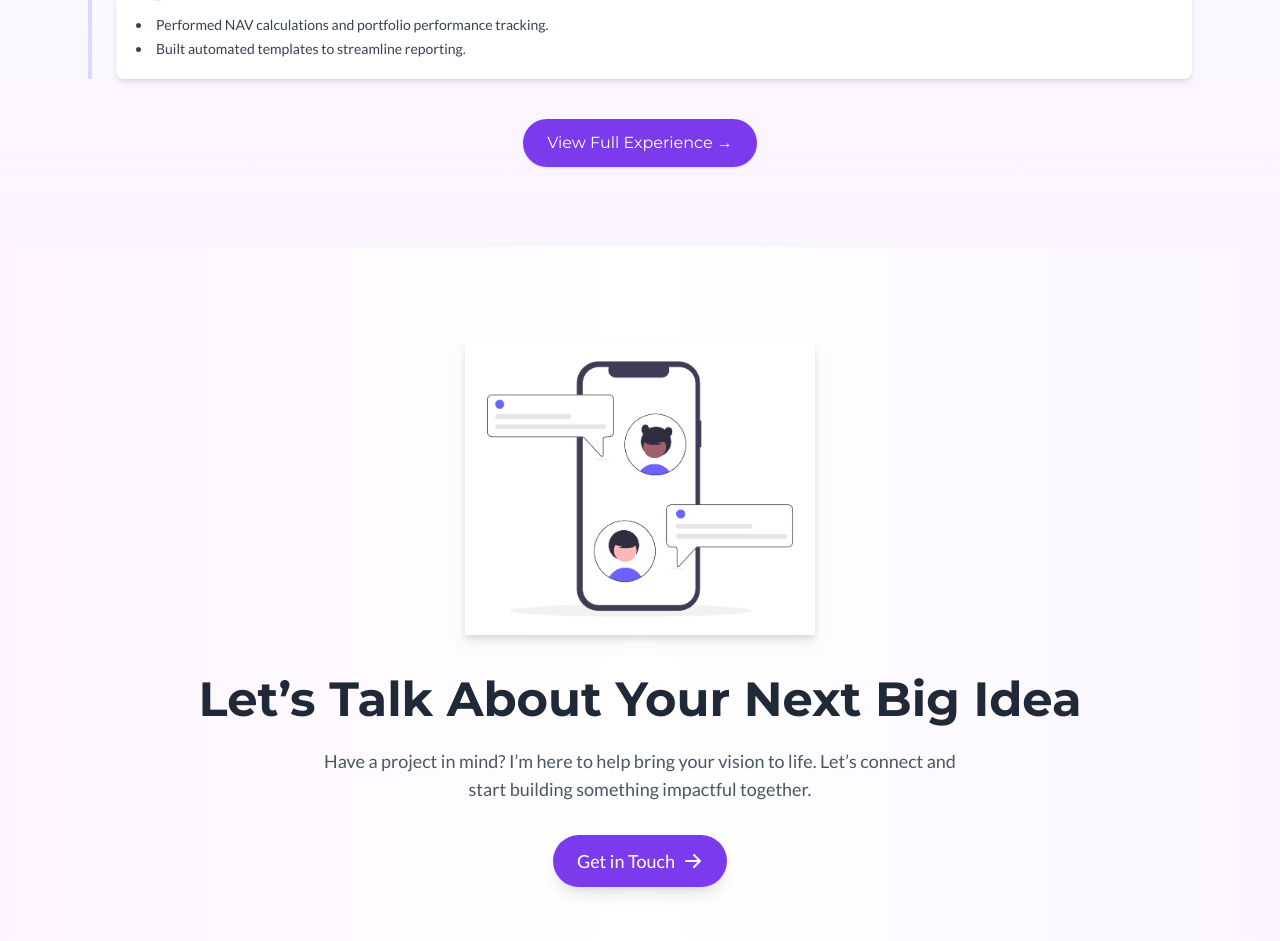
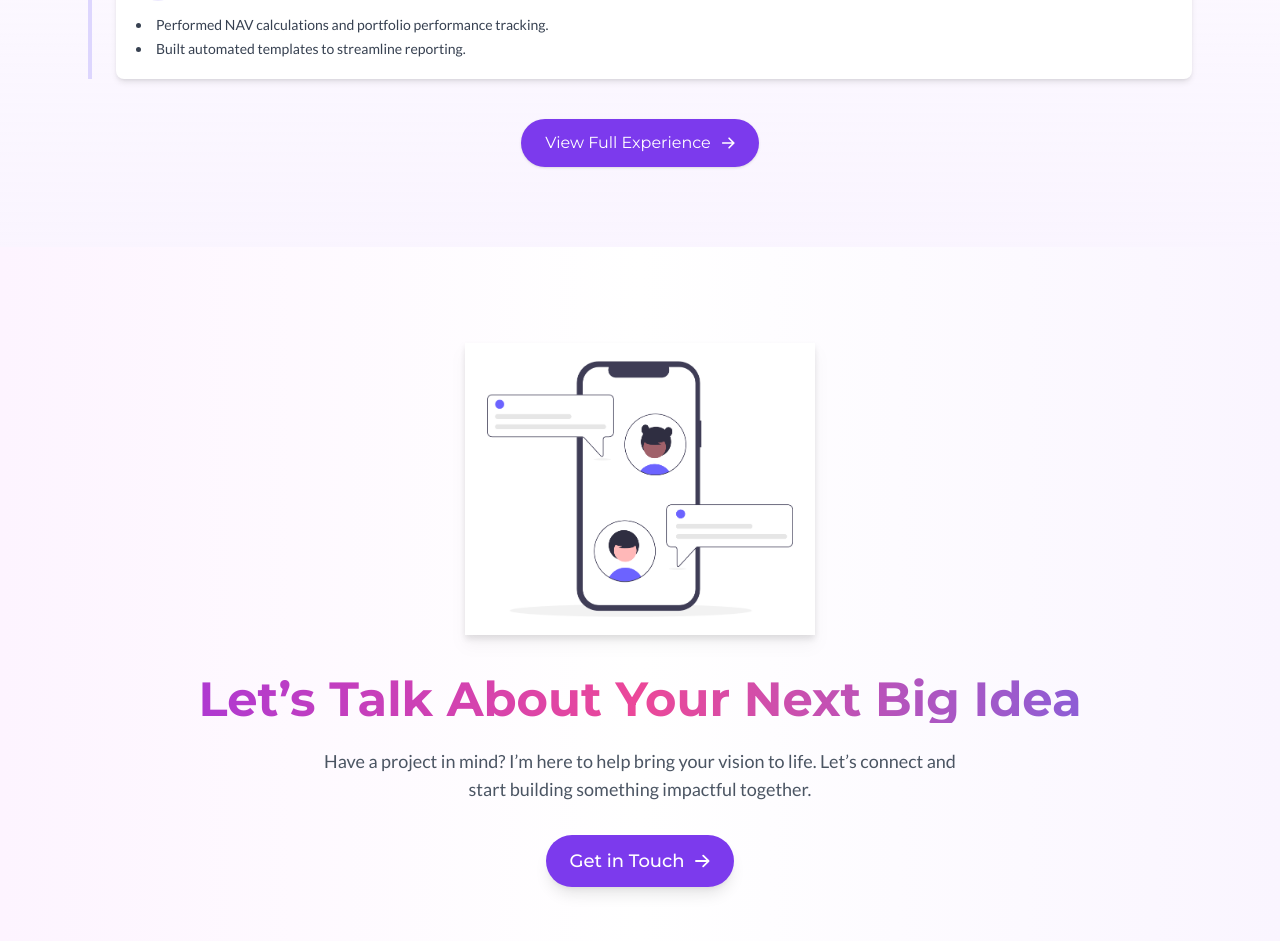
Before and after one commit to umerkhan-12/Client_portfolio, a Next.js app: page / in a window 1280 px wide. Shown: the part 1831-2772 px from the top of the page. Built offline with nearby package versions, Linux system fonts and the light colour scheme.

Commit message:
Fix bugs

```diff
--- a/components/Contact.jsx
+++ b/components/Contact.jsx
@@ -1,42 +1,13 @@
-// 'use client'
-// import { useRef, useState } from 'react'
-// import emailjs from 'emailjs-com'
-// export default function Contact(){
-//   const form = useRef(null)
-//   const [sent, setSent] = useState(false)
-
-//   const sendEmail = async (e) => {
-//     e.preventDefault()
-//     try{
-//       // You should replace the serviceID, templateID, userID with your EmailJS values
-//       await emailjs.sendForm('YOUR_SERVICE_ID','YOUR_TEMPLATE_ID', form.current, 'YOUR_USER_ID')
-//       setSent(true)
-//     }catch(err){
-//       console.error(err)
-//       alert('Could not send message — configure EmailJS keys in Contact component.')
-//     }
-//   }
-
-//   return (
-//     <section id="contact" className="max-w-3xl mx-auto px-6 py-12">
-//       <h2 className="text-2xl font-semibold">Contact</h2>
-//       <p className="mt-2 text-gray-600">Interested in working together? Send a message or email me at <a className="underline" href="mailto:ahmed.uneeb@yahoo.com">ahmed.uneeb@yahoo.com</a></p>
-
-//       <form ref={form} onSubmit={sendEmail} className="mt-4 grid gap-3">
-//         <input name="user_name" required placeholder="Your name" className="p-3 border rounded" />
-//         <input name="user_email" required placeholder="Your email" className="p-3 border rounded" />
-//         <textarea name="message" required placeholder="Message" className="p-3 border rounded h-28" />
-//         <button type="submit" className="px-4 py-2 bg-blue-600 text-white rounded">Send Message</button>
-//         {sent && <div className="text-green-600">Message sent — thank you!</div>}
-//       </form>
-//     </section>
-//   )
-// }
 'use client'
 import { motion } from 'framer-motion'
 import Link from 'next/link'
 import { HiArrowRight } from 'react-icons/hi'
 import Image from 'next/image'
+import { Montserrat, Lato } from 'next/font/google'
+
+// Import fonts
+const montserrat = Montserrat({ subsets: ['latin'], weight: ['400', '700'] })
+const lato = Lato({ subsets: ['latin'], weight: ['400', '700'] })
 
 export default function ContactCTA() {
   return (
@@ -47,7 +18,7 @@ export default function ContactCTA() {
       {/* Illustration */}
       <div className="relative w-full flex justify-center mb-10">
         <Image
-          src="/images/chatting.png" // <-- Undraw image here
+          src="/images/chatting.png"
           alt="Let's Talk"
           width={350}
           height={350}
@@ -59,7 +30,7 @@ export default function ContactCTA() {
         initial={{ opacity: 0, y: 20 }}
         whileInView={{ opacity: 1, y: 0 }}
         transition={{ duration: 0.6 }}
-        className="text-3xl sm:text-5xl font-bold text-gray-800 mb-6 relative z-10"
+        className={`${montserrat.className} text-3xl sm:text-5xl font-bold mb-6 relative z-10 bg-gradient-to-r from-purple-600 via-pink-500 to-indigo-500 bg-clip-text text-transparent`}
       >
         Let’s Talk About Your Next Big Idea
       </motion.h2>
@@ -68,7 +39,7 @@ export default function ContactCTA() {
         initial={{ opacity: 0 }}
         whileInView={{ opacity: 1 }}
         transition={{ delay: 0.2, duration: 0.6 }}
-        className="max-w-2xl mx-auto text-lg text-gray-600 mb-8 relative z-10"
+        className={`${lato.className} max-w-2xl mx-auto text-lg text-gray-600 mb-8 relative z-10`}
       >
         Have a project in mind? I’m here to help bring your vision to life.
         Let’s connect and start building something impactful together.
@@ -82,10 +53,15 @@ export default function ContactCTA() {
       >
         <Link
           href="/contact"
-          className="inline-flex items-center gap-2 px-6 py-3 bg-violet-600 hover:bg-violet-700 text-white text-lg font-medium rounded-full shadow-lg transition"
+          className={`${montserrat.className} inline-flex items-center gap-2 px-6 py-3 bg-violet-600 hover:bg-violet-700 text-white text-lg font-medium rounded-full shadow-lg transition`}
         >
           Get in Touch
-          <HiArrowRight className="text-xl" />
+              <motion.div
+                                      animate={{ x: [0, 5, 0] }}
+                                      transition={{ repeat: Infinity, duration: 1 }}
+                                    >
+                                      <HiArrowRight />
+                                    </motion.div>
         </Link>
       </motion.div>
     </section>
--- a/components/Experience.jsx
+++ b/components/Experience.jsx
@@ -1,134 +1,13 @@
-// 'use client'
-// import { motion } from 'framer-motion'
-// import { FaBriefcase, FaLinkedin } from 'react-icons/fa'
-// import Link from 'next/link'
-
-// const experiences = [
-//   {
-//     role: "Asset & Logistics Analytics Manager",
-//     company: "Digital Ocean",
-//     date: "May 2023 – Sep 2024",
-//     points: [
-//       "Reduced aged inventory by 35% across EU warehouses through advanced analytics.",
-//       "Developed automated forecasting models for demand planning."
-//     ]
-//   },
-//   {
-//     role: "Senior Analyst – Supply Chain & Data Analytics",
-//     company: "Berlin Brands Group / Novatex / Leverify",
-//     date: "Dec 2021 – Apr 2023",
-//     points: [
-//       "Consolidated multi-country data for unified KPI tracking.",
-//       "Enhanced forecasting accuracy to reduce stockouts."
-//     ]
-//   },
-//   {
-//     role: "Assistant Logistics & Fincon (Financial Controls)",
-//     company: "OOCL",
-//     date: "Mar 2018 – Nov 2021",
-//     points: [
-//       "Optimized freight efficiency via cost models & dashboards.",
-//       "Automated customs audit tools to speed up clearance."
-//     ]
-//   },
-//   {
-//     role: "Management Trainee – Finance & Fund Accounting",
-//     company: "MCB Arif Habib",
-//     date: "Nov 2015 – Feb 2018",
-//     points: [
-//       "Performed NAV calculations and portfolio performance tracking.",
-//       "Built automated templates to streamline reporting."
-//     ]
-//   }
-// ]
-
-// export default function ExperienceShort() {
-//   return (
-//     <section id="experience" className="py-20 bg-gradient-to-b from-white/60 to-purple-50 backdrop-blur-sm">
-//       <div className="max-w-6xl mx-auto px-6">
-
-//         {/* Heading with LinkedIn */}
-//         <div className="flex flex-col sm:flex-row sm:items-center sm:justify-between mb-12">
-//           <motion.h2
-//             initial={{ opacity: 0, y: 20 }}
-//             whileInView={{ opacity: 1, y: 0 }}
-//             viewport={{ once: true }}
-//             transition={{ duration: 0.5 }}
-//             className="text-5xl font-bold text-gray-800"
-//           >
-//             Experience
-//           </motion.h2>
-
-
-//         </div>
-
-//         {/* Timeline */}
-//         <div className="relative border-l-4 border-violet-200 pl-6 space-y-8">
-//           {experiences.map((exp, idx) => (
-//             <motion.div
-//               key={idx}
-//               initial={{ opacity: 0, x: -20 }}
-//               whileInView={{ opacity: 1, x: 0 }}
-//               viewport={{ once: true }}
-//               transition={{ duration: 0.5, delay: idx * 0.15 }}
-//               className="relative"
-//             >
-//               {/* Dot */}
-//               <div className="absolute -left-[29px] top-2 w-5 h-5 bg-violet-500 rounded-full border-4 border-white shadow" />
-
-//               {/* Card */}
-//               <div className="bg-white rounded-lg shadow-md p-5 hover:shadow-lg transition">
-//                 <div className="flex items-center gap-4 mb-3">
-//                   <div className="bg-violet-100 p-3 rounded-full">
-//                     <FaBriefcase className="text-violet-600 text-xl" />
-//                   </div>
-//                   <div>
-//                     <h3 className="font-semibold text-lg text-gray-800">
-//                       {exp.role}
-//                     </h3>
-//                     <p className="text-gray-500 text-sm">
-//                       {exp.company} • {exp.date}
-//                     </p>
-//                   </div>
-//                 </div>
-
-//                 <ul className="list-disc list-inside text-gray-700 text-sm space-y-1">
-//                   {exp.points.map((point, i) => (
-//                     <li key={i}>{point}</li>
-//                   ))}
-//                 </ul>
-//               </div>
-//             </motion.div>
-//           ))}
-//         </div>
-
-//         {/* View Full Experience Button */}
-//         <div className="mt-10 text-center">
-//           <Link href="/experience">
-//             <motion.button
-//               whileHover={{ scale: 1.05 }}
-//               whileTap={{ scale: 0.95 }}
-//               className="px-6 py-3 bg-violet-600 text-white rounded-full shadow hover:bg-violet-700 transition"
-//             >
-//               View Full Experience →
-//             </motion.button>
-//           </Link>
-//         </div>
-//       </div>
-//     </section>
-//   )
-// }
-
-
 'use client'
 import { motion } from 'framer-motion'
+import { HiArrowRight } from 'react-icons/hi'
 import { FaBriefcase } from 'react-icons/fa'
 import Link from 'next/link'
 import { Montserrat, Lato } from 'next/font/google'
 
 // Import fonts
-const montserrat = Montserrat({ subsets: ['latin'], weight: ['400','700'] })
-const lato = Lato({ subsets: ['latin'], weight: ['400','700'] })
+const montserrat = Montserrat({ subsets: ['latin'], weight: ['400', '700'] })
+const lato = Lato({ subsets: ['latin'], weight: ['400', '700'] })
 
 const experiences = [
   {
@@ -228,14 +107,20 @@ export default function ExperienceShort() {
         </div>
 
         {/* View Full Experience Button */}
-        <div className="mt-10 text-center">
+        <div className="mt-10 text-center flex justify-center">
           <Link href="/experience">
             <motion.button
               whileHover={{ scale: 1.05 }}
               whileTap={{ scale: 0.95 }}
-              className={`${montserrat.className} px-6 py-3 bg-violet-600 text-white rounded-full shadow hover:bg-violet-700 transition`}
+              className={`${montserrat.className} flex items-center gap-2 px-6 py-3 bg-violet-600 text-white rounded-full shadow hover:bg-violet-700 transition`}
             >
-              View Full Experience →
+              View Full Experience
+              <motion.div
+                animate={{ x: [0, 5, 0] }}
+                transition={{ repeat: Infinity, duration: 1 }}
+              >
+                <HiArrowRight />
+              </motion.div>
             </motion.button>
           </Link>
         </div>
```
